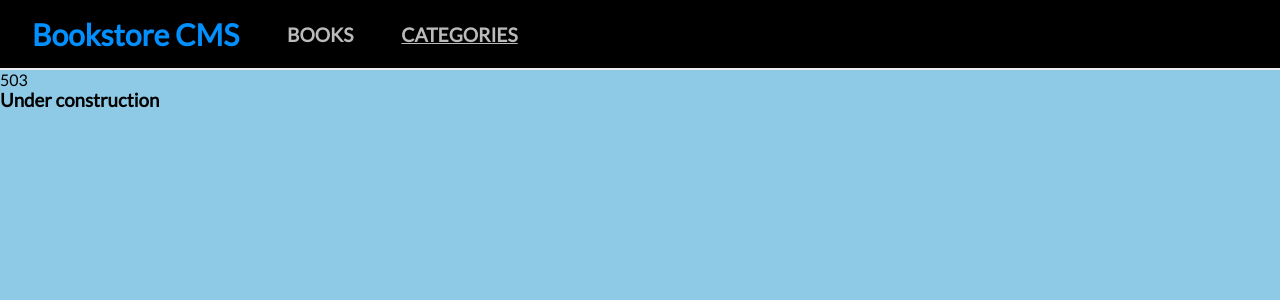
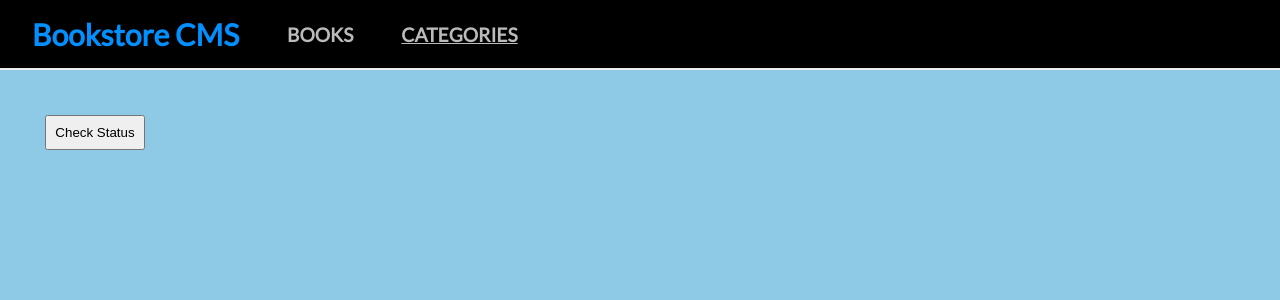
Before and after one commit to gids-dadi/the-bookstore-app, a React (Create React App) app: page /categories in a window 1280 px wide. Shown: the top 300 px of the page. Built offline with nearby package versions, Linux system fonts and the light colour scheme.

Commit message:
Add button to Categories.js

```diff
--- a/src/components/Categories.js
+++ b/src/components/Categories.js
@@ -1,15 +1,16 @@
 import React from 'react';
 import '../style/Categories.css';
+import { useDispatch } from 'react-redux';
+import { checkStatus } from '../redux/categories/categories';
 
-const Categories = () => (
-  <section className="categories-container">
-    <span>
-      5
-      <span>0</span>
-      3
-    </span>
-    <h1>Under construction</h1>
-  </section>
-);
+const Categories = () => {
+  const dispatch = useDispatch();
+
+  return (
+    <button onClick={() => dispatch(checkStatus())} type="button">
+      Check Status
+    </button>
+  );
+};
 
 export default Categories;
```
